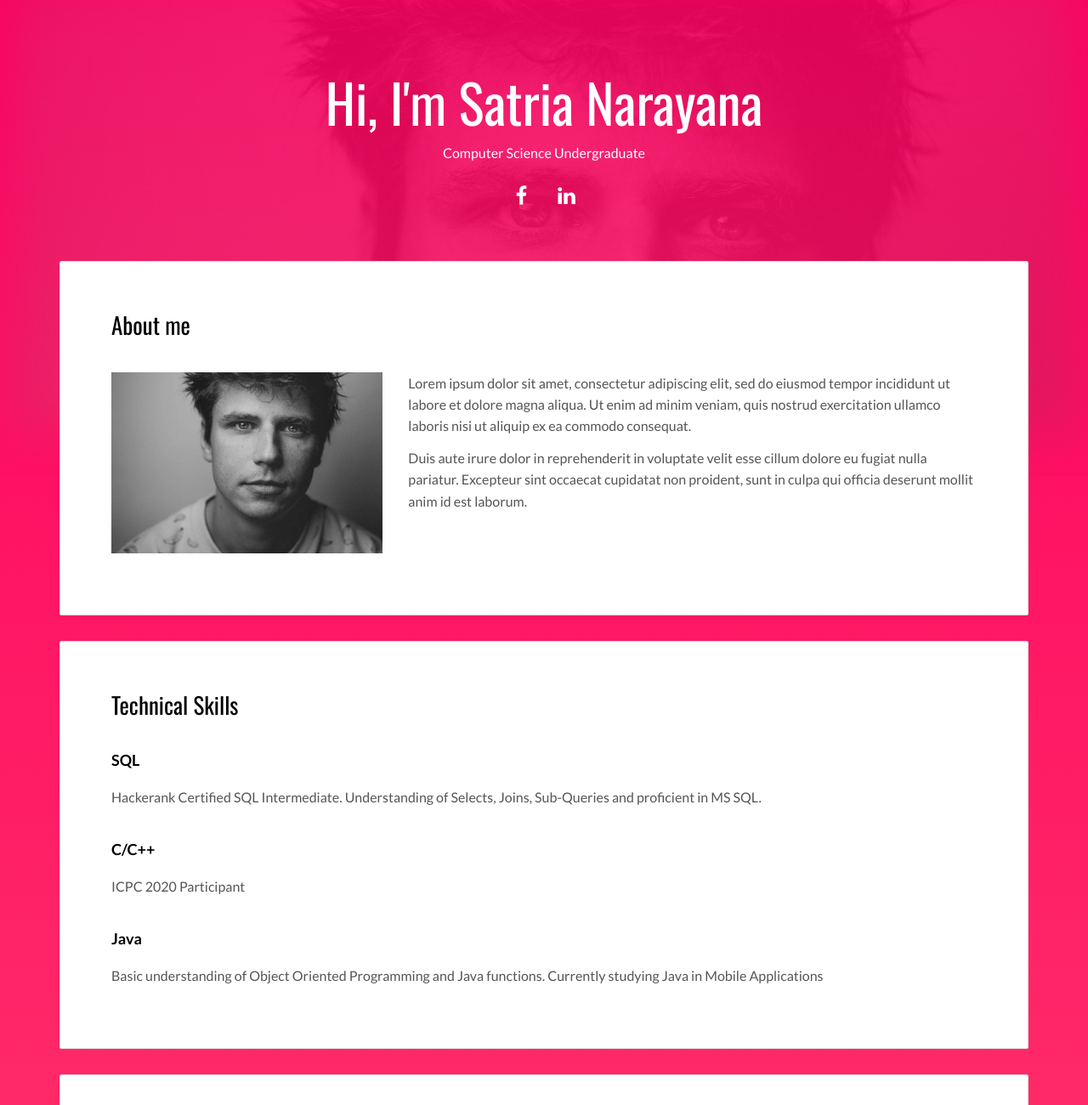
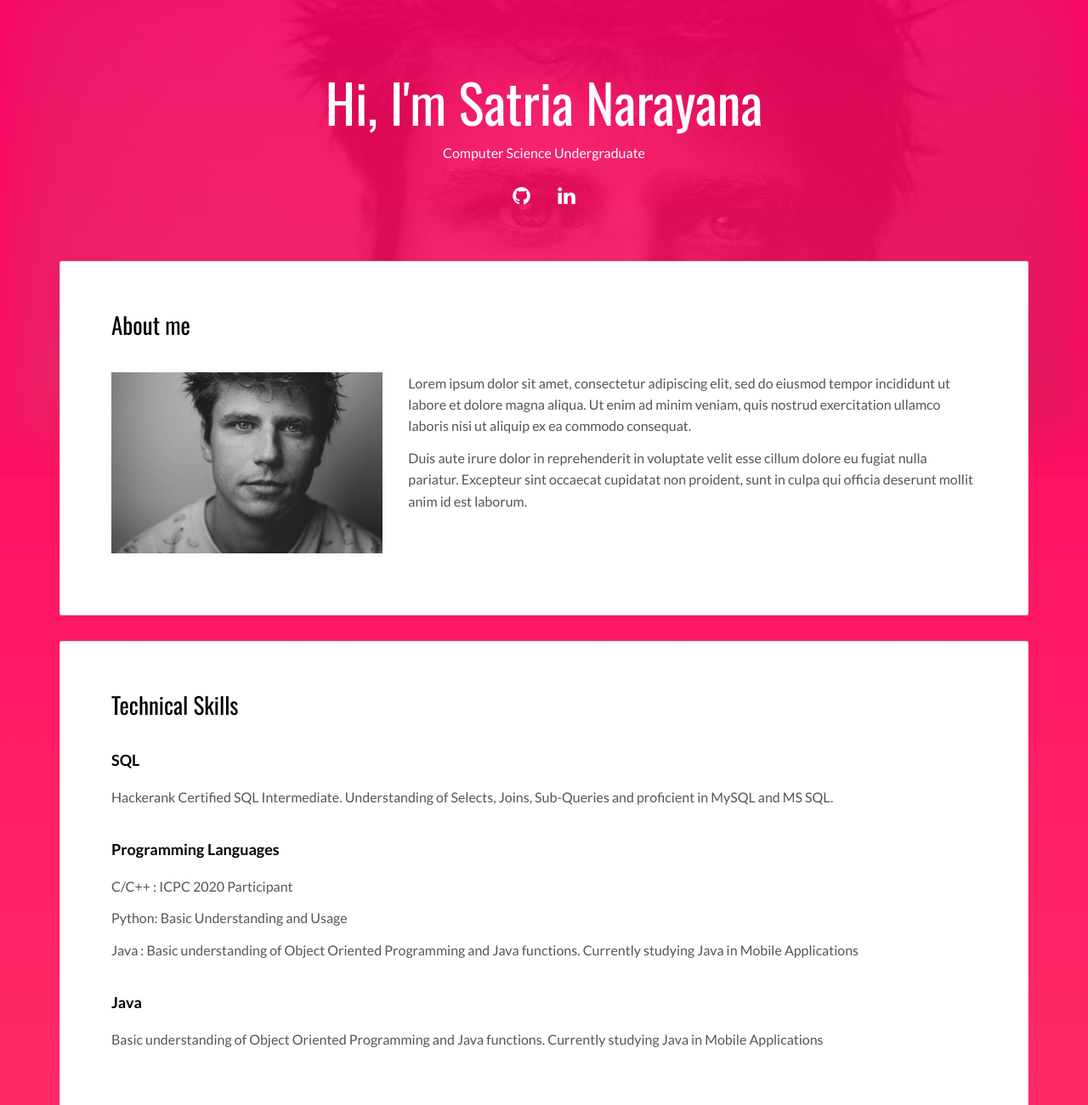
Before and after one commit to Nak332/Nak332.github.io, a plain HTML site: page index.html in a window 1280 px wide. Shown: the top 1300 px of the page at 85% size. Drawn offline with nearby package versions, Linux system fonts and the light colour scheme.

Commit message:
Update index.html

```diff
--- a/index.html
+++ b/index.html
@@ -31,7 +31,7 @@
       <p>Computer Science Undergraduate</p>
       <p>
         <a class="fa-icon fa-icon-2x" href="https://facebook.com/" title="">
-          <i class="fa fa-facebook"></i>
+          <i class="fa fa-github"></i>
         </a>
 
         <a class="fa-icon fa-icon-2x" href="https://www.linkedin.com/" title="">
@@ -76,14 +76,16 @@
               <h3 class="h5 date-title">SQL</h3>
 
 
-              <p>Hackerank Certified SQL Intermediate. Understanding of Selects, Joins, Sub-Queries and proficient in MS SQL. </p>
+              <p>Hackerank Certified SQL Intermediate. Understanding of Selects, Joins, Sub-Queries and proficient in MySQL and MS SQL. </p>
             </div>
 
             <div class="work-experience">
 
-              <h3 class="h5 date-title">C/C++ </h3>
+              <h3 class="h5 date-title"> Programming Languages </h3>
 
-              <p>ICPC 2020 Participant</p>
+              <p>C/C++ : ICPC 2020 Participant</p>
+              <p>Python: Basic Understanding and Usage</p>
+              <p>Java  : Basic understanding of Object Oriented Programming and Java functions. Currently studying Java in Mobile Applications</p>
 
 
             </div>
@@ -134,7 +136,7 @@
           </div>
         </div>
 
-        <div class="card">
+        <!-- <div class="card">
           <div class="card-block">
             <h2>Projects</h2>
             <div id="carousel-example-generic" class="carousel slide" data-ride="carousel">
@@ -175,7 +177,7 @@
 
           </div>
           </div>
-        </div>
+        </div> -->
 
         <div class="card">
           <div class="card-block">
```
